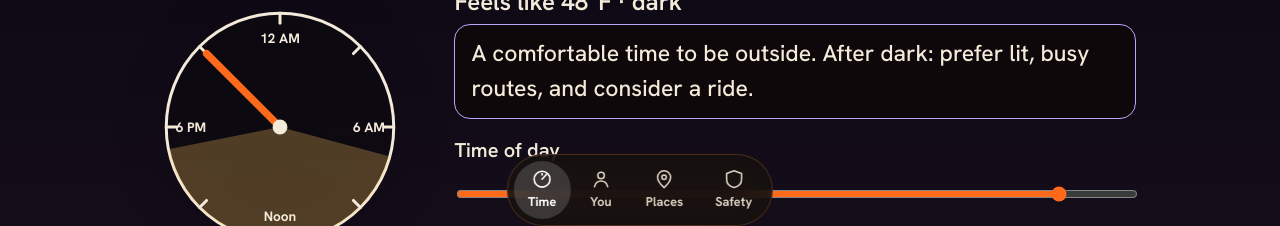
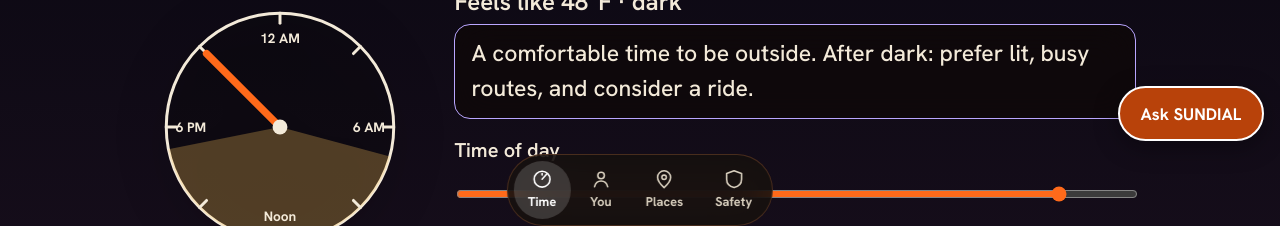
Before and after one commit to Tasty-Ramen2010/tsa-ai-hackathon-atlanta, a plain HTML site: page index.html in a window 1280 px wide. Shown: the part 560-786 px from the top of the page. Drawn offline with Linux system fonts and the light colour scheme.

Commit message:
Assistant widget (AGX 35B via Tailscale Funnel), places progress
Co-Authored-By: Claude Sonnet 5.5 <noreply@anthropic.com>

```diff
--- a/index.html
+++ b/index.html
@@ -170,5 +170,6 @@
 <script src="js/sky.js"></script>
 <script src="js/app.js"></script>
 <script src="js/a11y.js"></script>
+<script src="js/bot.js"></script>
 </body>
 </html>
--- /dev/null
+++ b/js/bot.js
@@ -0,0 +1,67 @@
+/* SUNDIAL ATL assistant widget. Talks to the AGX-hosted model through chat/bot.py (Tailscale Funnel). Replies are shown as plain text only. */
+(function () {
+  const URL = window.ATL_BOT_URL || 'https://agx-orin.tail705d7c.ts.net:8443';
+  const ld = (k, d) => { try { const v = localStorage.getItem(k); return v == null ? d : JSON.parse(v); } catch (e) { return d; } };
+  const css = document.createElement('style');
+  css.textContent = `
+  #bot-btn{position:fixed;right:max(1rem,env(safe-area-inset-right));bottom:6.2rem;z-index:35;min-height:3.4rem;padding:0 1.3rem;border-radius:99px;border:2px solid #fff;background:var(--emberDeep,#b8420a);color:#fff;font:700 1.05rem var(--sans,sans-serif);cursor:pointer;box-shadow:0 6px 24px rgba(0,0,0,.35)}
+  #bot{position:fixed;z-index:70;right:max(.8rem,env(safe-area-inset-right));bottom:.8rem;width:min(30rem,calc(100vw - 1.6rem));max-height:min(46rem,calc(100svh - 1.6rem));display:none;flex-direction:column;background:#fffaf0;color:#1c1510;border:3px solid #1c1510;border-radius:22px;box-shadow:0 12px 48px rgba(0,0,0,.5);font:400 1.1rem/1.45 var(--sans,sans-serif)}
+  #bot.open{display:flex} body.hc #bot{background:#fff;border-color:#000}
+  #bot header{display:flex;align-items:center;gap:.5rem;padding:.7rem .9rem;border-bottom:2px solid #1c1510}
+  #bot h2{font:700 1.15rem var(--sans,sans-serif);margin:0;flex:1}
+  #bot header button,#bot .row button{font:700 1rem var(--sans,sans-serif);min-height:2.75rem;min-width:2.75rem;padding:0 .9rem;border-radius:99px;border:2px solid #1c1510;background:#fff;color:#1c1510;cursor:pointer}
+  #bot-log{flex:1;overflow-y:auto;padding:.8rem .9rem;display:flex;flex-direction:column;gap:.6rem;min-height:9rem}
+  #bot-log p{margin:0;padding:.6rem .8rem;border-radius:16px;max-width:92%;white-space:pre-wrap;overflow-wrap:anywhere}
+  #bot-log .me{align-self:flex-end;background:#1c1510;color:#fff} #bot-log .ai{align-self:flex-start;background:#f0e4cc;border:2px solid #1c1510}
+  #bot .sug{display:flex;flex-wrap:wrap;gap:.4rem;padding:0 .9rem .5rem} #bot .sug button{font:600 .95rem var(--sans,sans-serif);min-height:2.6rem;padding:.2rem .8rem;border-radius:99px;border:2px solid #1c1510;background:#fff;cursor:pointer}
+  #bot form{display:flex;gap:.4rem;padding:.6rem .9rem;border-top:2px solid #1c1510} #bot input[type=text]{flex:1;min-width:0;font:400 1.1rem var(--sans,sans-serif);min-height:3rem;padding:0 .8rem;border-radius:14px;border:2px solid #1c1510;background:#fff;color:#1c1510}
+  #bot form button{min-height:3rem;padding:0 1rem;border-radius:14px;border:2px solid #1c1510;background:var(--emberDeep,#b8420a);color:#fff;font:700 1rem var(--sans,sans-serif);cursor:pointer}
+  #bot .row{display:flex;align-items:center;gap:.6rem;padding:0 .9rem .6rem;font-size:.9rem} #bot .note{font-size:.8rem;padding:0 .9rem .7rem;margin:0;color:#4d4439}
+  #bot :focus-visible,#bot-btn:focus-visible{outline:3px solid #ffc65a;outline-offset:2px;box-shadow:0 0 0 5px #000}
+  @media print{#bot,#bot-btn{display:none!important}}`;
+  document.head.appendChild(css);
+
+  const btn = document.createElement('button'); btn.id = 'bot-btn'; btn.type = 'button'; btn.textContent = 'Ask SUNDIAL'; btn.setAttribute('aria-haspopup', 'dialog'); btn.setAttribute('aria-expanded', 'false');
+  const box = document.createElement('section'); box.id = 'bot'; box.setAttribute('role', 'dialog'); box.setAttribute('aria-label', 'Ask SUNDIAL, the helper'); box.setAttribute('aria-modal', 'false');
+  box.innerHTML = `<header><h2>Ask SUNDIAL</h2><button type="button" id="bot-clear">Clear</button><button type="button" id="bot-x" aria-label="Close helper">Close</button></header>
+    <div id="bot-log" role="log" aria-live="polite" aria-label="Conversation"></div>
+    <div class="sug" id="bot-sug"></div>
+    <div class="row"><label><input type="checkbox" id="bot-say"> Read answers aloud</label><button type="button" id="bot-mic" hidden aria-label="Speak your question">🎤 Speak</button></div>
+    <form id="bot-form" autocomplete="off"><label class="sr" for="bot-in" style="position:absolute;left:-999px">Your question</label><input id="bot-in" type="text" maxlength="500" placeholder="Ask about places, MARTA, heat…" enterkeyhint="send"><button type="submit">Send</button></form>
+    <p class="note">AI helper running on our own computer. It can be wrong: call places to confirm. Not medical advice. In an emergency call 911.</p>`;
+  document.body.append(btn, box);
+  const $ = (s) => box.querySelector(s), log = $('#bot-log'), inp = $('#bot-in');
+  let hist = [], busy = false, online = null;
+
+  const add = (t, who) => { const p = document.createElement('p'); p.className = who; p.textContent = t; log.appendChild(p); log.scrollTop = log.scrollHeight; return p; };
+  const speak = (t) => { if ($('#bot-say').checked && window.speechSynthesis) { speechSynthesis.cancel(); const u = new SpeechSynthesisUtterance(t); u.rate = 0.92; speechSynthesis.speak(u); } };
+  const ctx = () => { const c = { needs: ld('needs', []), kind: ld('kind', null), hour: ld('hour', null) }; if (window.ATL_STATE) try { Object.assign(c, window.ATL_STATE()); } catch (e) {} return c; };
+
+  async function send(text) {
+    text = text.trim().slice(0, 500); if (!text || busy) return;
+    busy = true; add(text, 'me'); inp.value = '';
+    const wait = add('Thinking…', 'ai');
+    try {
+      const ac = new AbortController(), to = setTimeout(() => ac.abort(), 70000);
+      const r = await fetch(URL + '/chat', { method: 'POST', headers: { 'Content-Type': 'application/json' }, body: JSON.stringify({ message: text, history: hist.slice(-3), ctx: ctx() }), signal: ac.signal });
+      clearTimeout(to);
+      const j = await r.json().catch(() => ({}));
+      wait.textContent = j.reply || 'Sorry, something went wrong. Please try again, or use the list of places.';
+      if (j.reply) { hist.push(text); speak(j.reply); }
+    } catch (e) { wait.textContent = 'I cannot reach the helper right now. The list of places above still works. Please try again later.'; }
+    busy = false; inp.focus();
+  }
+  const open = (v) => { box.classList.toggle('open', v); btn.setAttribute('aria-expanded', v); btn.style.display = v ? 'none' : ''; if (v) { if (!log.children.length) hello(); inp.focus(); } else { btn.focus(); window.speechSynthesis && speechSynthesis.cancel(); } };
+  function hello() {
+    add('Hello! I can help you find accessible places in metro Atlanta, plan around the heat, or explain MARTA options. What would you like to know?', 'ai');
+    const s = $('#bot-sug'); s.innerHTML = '';
+    ['Where is the nearest pharmacy with step-free access?', 'When is the best time to go out in summer?', 'How do I get MARTA Mobility?', 'Where can I cool off?'].forEach((q) => { const b = document.createElement('button'); b.type = 'button'; b.textContent = q; b.onclick = () => send(q); s.appendChild(b); });
+  }
+  btn.onclick = () => open(true); $('#bot-x').onclick = () => open(false);
+  $('#bot-clear').onclick = () => { log.innerHTML = ''; hist = []; hello(); };
+  $('#bot-form').onsubmit = (e) => { e.preventDefault(); send(inp.value); };
+  box.addEventListener('keydown', (e) => { if (e.key === 'Escape') open(false); });
+  $('#bot-say').checked = !!ld('botsay', false); $('#bot-say').onchange = (e) => { try { localStorage.setItem('botsay', JSON.stringify(e.target.checked)); } catch (x) {} };
+  const SR = window.SpeechRecognition || window.webkitSpeechRecognition;
+  if (SR) { const mic = $('#bot-mic'); mic.hidden = false; mic.onclick = () => { const r = new SR(); r.lang = 'en-US'; r.onresult = (e) => { inp.value = e.results[0][0].transcript; send(inp.value); }; r.onerror = () => {}; try { r.start(); mic.textContent = '🎤 Listening…'; r.onend = () => (mic.textContent = '🎤 Speak'); } catch (x) {} }; }
+})();
```
